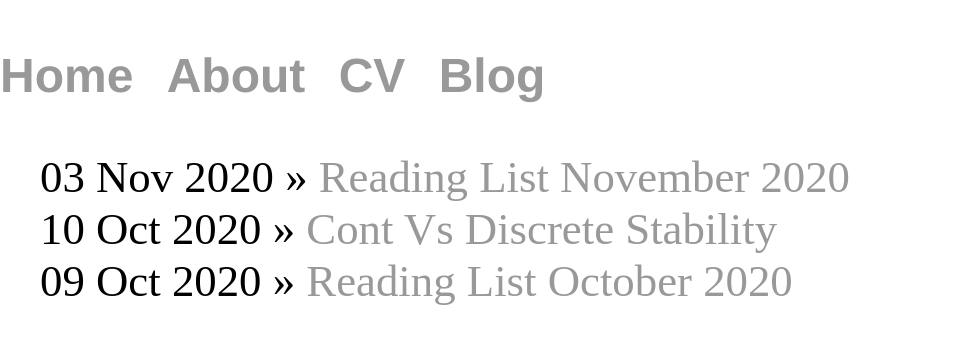
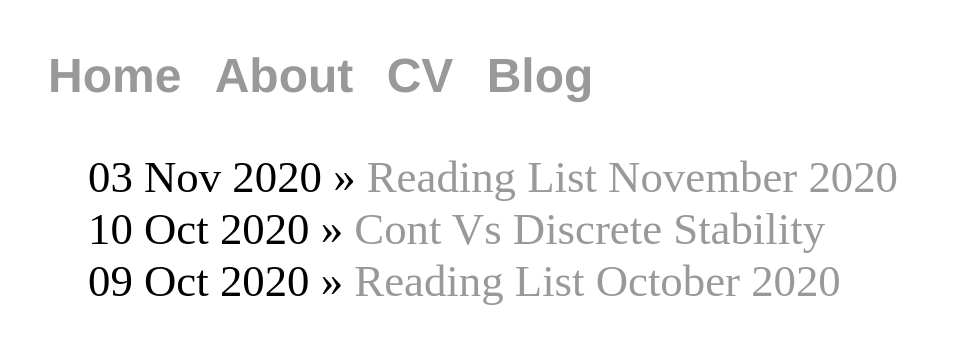
Before and after one commit to kozleo/kozleo.github.io, a Jekyll site: the page built from blog/index.html, in a window 1280 px wide. Shown: the top 344 px of the page, without its empty margins (0-957 px from the left). Built offline with Jekyll 4.4.1, drawn with Linux system fonts in a browser that asks for light colours.

Commit message:
Update main.css

```diff
--- a/css/main.css
+++ b/css/main.css
@@ -1,5 +1,5 @@
 body {
-    margin: 3rem auto;
+    margin: 3rem;
 
 }
 nav ul, footer ul {
```
